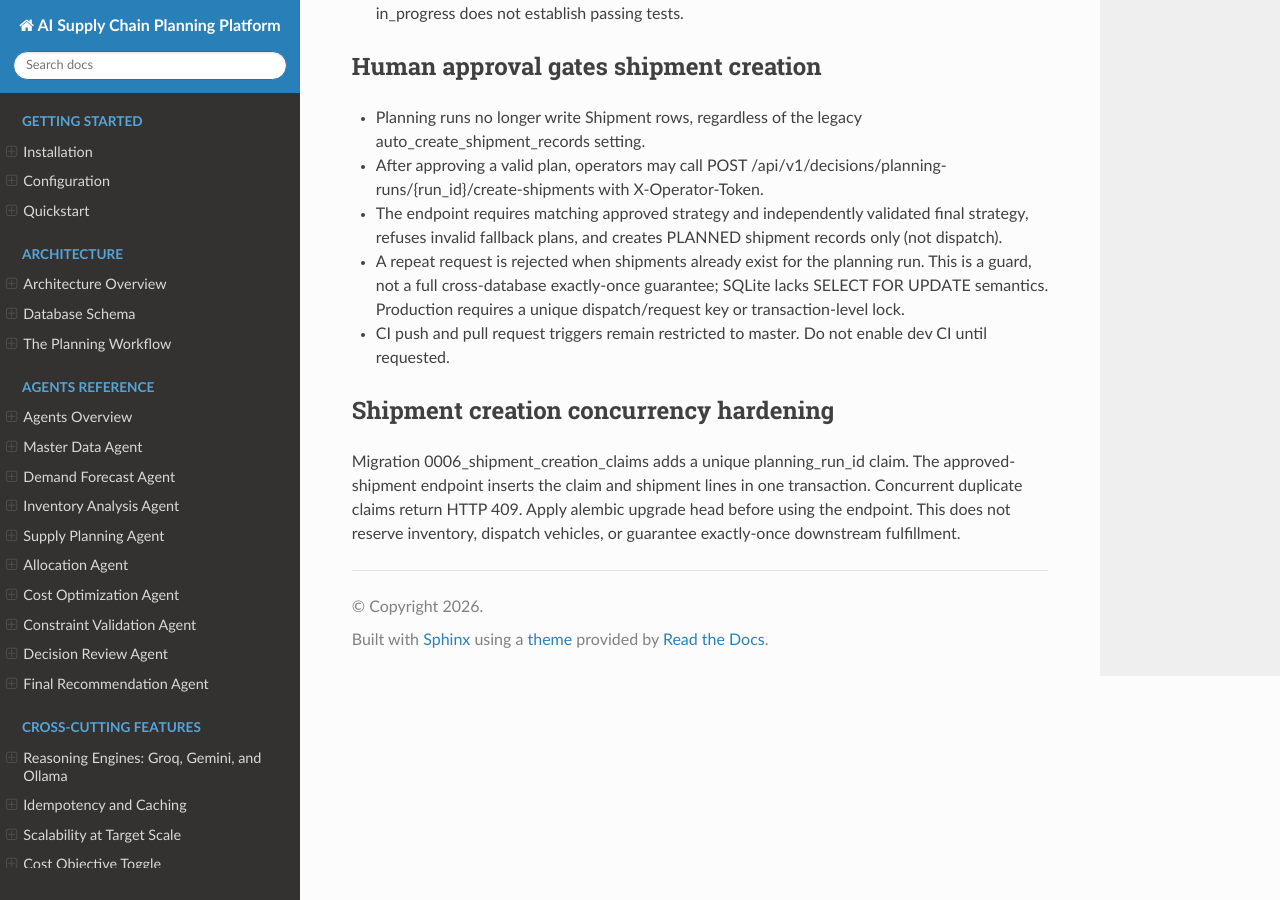
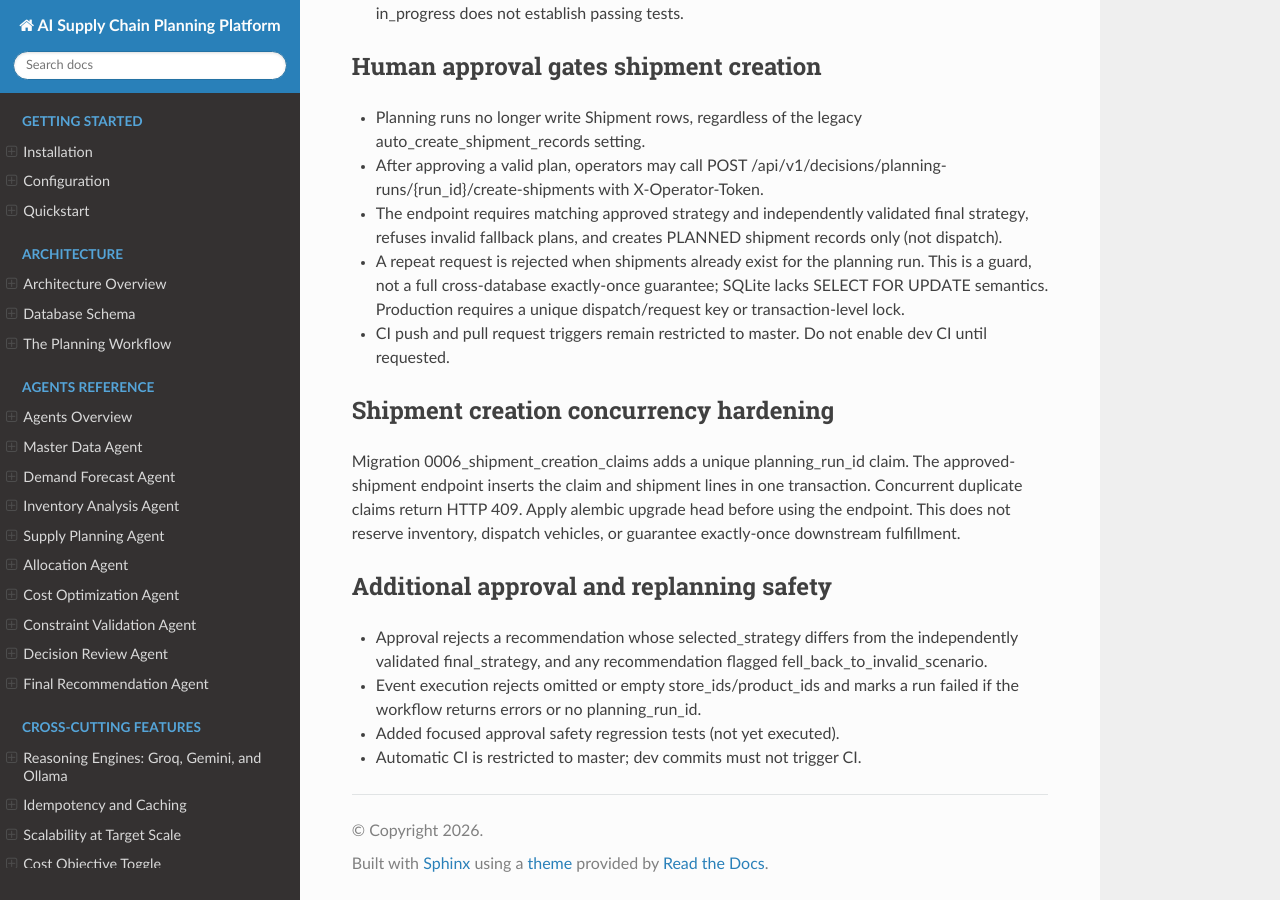
Before and after one commit to AbhimanyuHK/supply_chain_ai, a Sphinx documentation site: the page built from docs/development_integration_status.md, in a window 1280 px wide and 900 px high, scrolled down 1182 px. Built offline with Sphinx 7.4.7 and the Read the Docs theme 3.1.0, drawn with Linux system fonts in a browser that asks for light colours.

Commit message:
docs: record approval and event execution safety guards

```diff
--- a/docs/development_integration_status.md
+++ b/docs/development_integration_status.md
@@ -38,3 +38,10 @@ Migration 0006_shipment_creation_claims adds a unique planning_run_id claim.
 The approved-shipment endpoint inserts the claim and shipment lines in one transaction.
 Concurrent duplicate claims return HTTP 409. Apply alembic upgrade head before using the endpoint.
 This does not reserve inventory, dispatch vehicles, or guarantee exactly-once downstream fulfillment.
+
+
+## Additional approval and replanning safety
+- Approval rejects a recommendation whose selected_strategy differs from the independently validated final_strategy, and any recommendation flagged fell_back_to_invalid_scenario.
+- Event execution rejects omitted or empty store_ids/product_ids and marks a run failed if the workflow returns errors or no planning_run_id.
+- Added focused approval safety regression tests (not yet executed).
+- Automatic CI is restricted to master; dev commits must not trigger CI.
```
